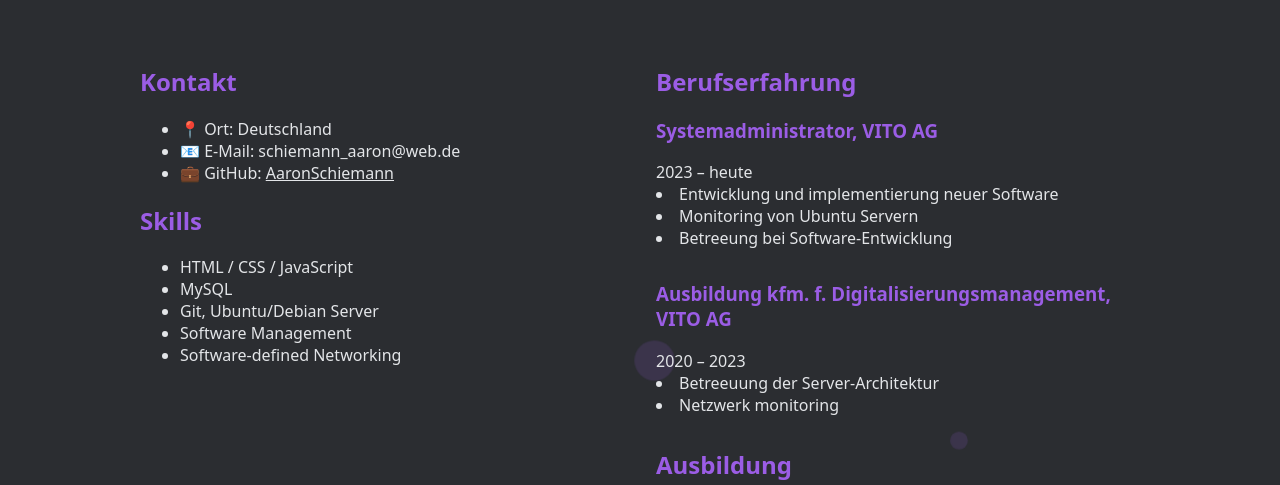
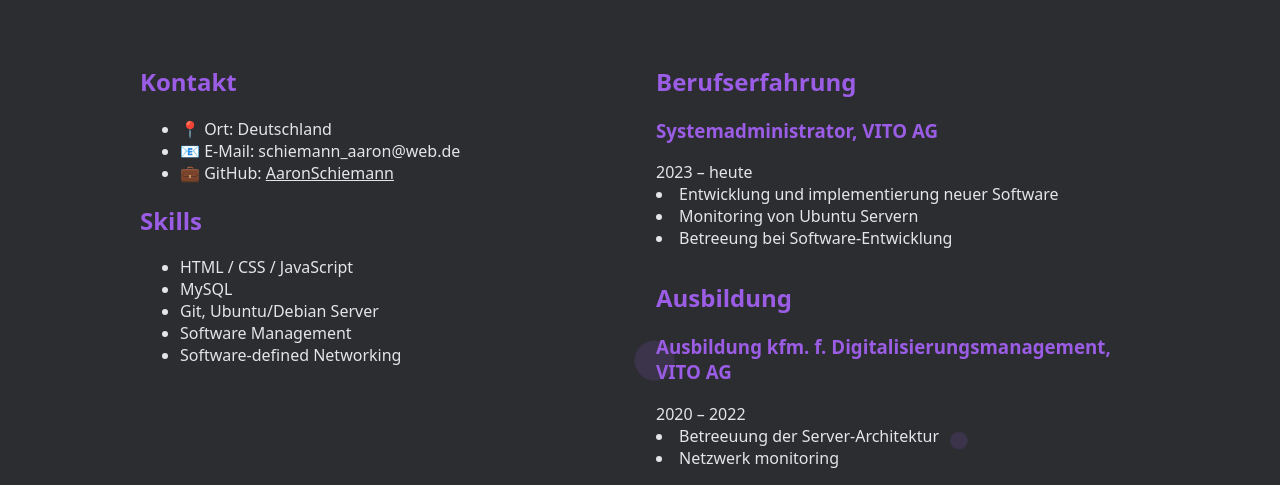
Before and after one commit to AaronSchiemann/Main, a plain HTML site: page cv.html in a window 1280 px wide. Shown: the part 277-762 px from the top of the page. Drawn offline with Linux system fonts and the light colour scheme.

Commit message:
Update cv.html

```diff
--- a/cv.html
+++ b/cv.html
@@ -45,13 +45,6 @@
           <li>Betreeung bei Software-Entwicklung</li>
         </div>
 
-        <div class="job">
-          <h3>Ausbildung kfm. f. Digitalisierungsmanagement, VITO AG</h3>
-          <span>2020 – 2023</span>
-          <li>Betreeuung der Server-Architektur</li>
-          <li>Netzwerk monitoring</li>
-        </div>
-
         <h2>Ausbildung</h2>
         <div class="edu">
           <h3>Ausbildung kfm. f. Digitalisierungsmanagement, VITO AG</h3>
```
